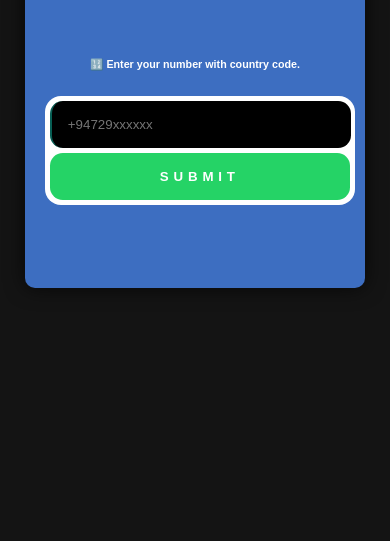
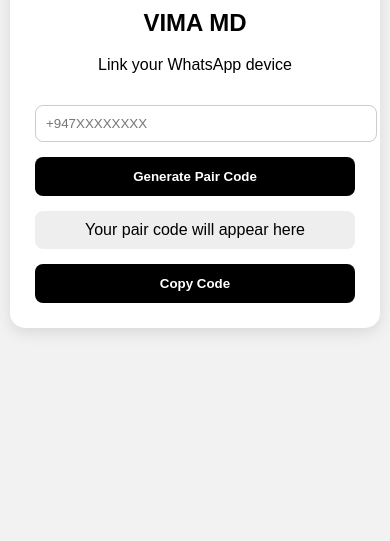
Before and after one commit to vima-bot1/web-pair, a website: page pair.html in a window 390 px wide. Shown: the part 319-860 px from the top of the page. Drawn offline with nearby package versions, Linux system fonts and the light colour scheme.

Commit message:
Update pair.html

```diff
--- a/pair.html
+++ b/pair.html
@@ -3,225 +3,97 @@
 <head>
 <meta charset="UTF-8">
 <meta name="viewport" content="width=device-width, initial-scale=1.0">
-  <title>PAIR CODE</title>
-  <link rel="stylesheet" href="https://cdnjs.cloudflare.com/ajax/libs/font-awesome/5.15.4/css/all.min.css">
+<title>VIMA MD Pair</title>
+
 <style>
 body {
+  font-family: Arial, sans-serif;
+  background: #f2f2f2;
   display: flex;
   justify-content: center;
   align-items: center;
   height: 100vh;
-      margin: 0;
-      background-color: #141414;
-      background-repeat: no-repeat;
-      background-position: center;
-      background-size: cover;
-      font-family: 'Arial', sans-serif;
-      color: #fff; /* Set the text color to white */
 }
 
-    .container {
-      display: flex;
-      flex-direction: column;
-      align-items: center;
+.card {
+  background: white;
+  padding: 25px;
+  border-radius: 15px;
+  width: 320px;
+  text-align: center;
+  box-shadow: 0 5px 15px rgba(0,0,0,0.1);
 }
 
-    .box {
-      width: 300px;
-      height: 330px;
-      padding: 20px;
-      position: relative;
-      text-align: center;
-      background-color: rgba(72, 133, 237, 0.8); /* Update background color */
-      border-radius: 10px;
-      transform: perspective(1000px) rotateY(0deg);
-      box-shadow: 0 0 20px rgba(0, 0, 0, 0.7);
-      position: relative;
+.logo {
+  width: 70px;
+  height: 70px;
+  background: black;
+  border-radius: 50%;
+  margin: auto;
+  display: flex;
+  align-items: center;
+  justify-content: center;
+  color: white;
+  font-size: 28px;
 }
 
-    #text {
-      color: #ffffff; /* Set the text color to black (#000) */
+input {
+  width: 100%;
+  padding: 10px;
+  margin-top: 15px;
+  border-radius: 8px;
+  border: 1px solid #ccc;
 }
 
-    .input-container input {
-      color: #ffffff; /* Set the text color to black (#000) */
+button {
+  width: 100%;
+  padding: 12px;
+  margin-top: 15px;
+  border: none;
+  border-radius: 8px;
+  background: black;
+  color: white;
+  font-weight: bold;
+  cursor: pointer;
 }
 
-    .centered-text {
-      color: #ffffff; /* Set the text color to black (#000) */
-    }
-
-    .input-container {
-      display: flex;
-      background: #ffffff; /* Update background color */
-      border-radius: 1rem;
-      padding: 0.3rem;
-      gap: 0.3rem;
-      max-width: 300px;
-      width: 100%;
-    }
-
-    .input-container input {
-      border-radius: 0.8rem 0 0 0.8rem;
-      background: #000000; /* Update background color */
-      width: 89%;
-      flex-basis: 75%;
-      padding: 1rem;
-      border: none;
-      border-left: 2px solid #075e54; /* Update border color */
-      color: #ecf0f1; /* Set text color to light grey */
-      transition: all 0.2s ease-in-out;
-    }
-
-    .input-container input:focus {
-      border-left: 2px solid #075e54;
-      outline: none;
-      box-shadow: inset 13px 13px 10px #075e54, inset -13px -13px 10px #2c3e50;
-    }
-
-    .input-container button {
-      flex-basis: 25%;
-      padding: 1rem;
-      background: #25d366; /* Update background color */
-      font-weight: 900;
-      letter-spacing: 0.3rem;
-      text-transform: uppercase;
-      color: white;
-      border: none;
-      width: 100%;
-      border-radius: 0 1rem 1rem 0;
-      transition: all 0.2s ease-in-out;
-    }
-
-    .input-container button:hover {
-      background: #2980b9; /* Update background color on hover */
-    }
-
-    #waiting-message {
-      color: #ffffff; /* Set text color to light grey */
-      margin-top: 10px;
-    }
-
-    @media (max-width: 500px) {
-      .input-container {
-        flex-direction: column;
-      }
-
-      .input-container input {
-        border-radius: 0.8rem;
-      }
-
-      .input-container button {
-        padding: 1rem;
-        border-radius: 0.8rem;
-      }
-    }
-
-    .centered-text {
-      text-align: center;
-    }
-
-    /* Add styles for the loading spinner */
-    #loading-spinner {
-      display: none;
-      color: white;
-      margin-top: 10px;
-    }
-
-    .fa-spinner {
-      animation: spin 2s linear infinite;
-    }
-
-    @keyframes spin {
-      0% { transform: rotate(0deg); }
-      100% { transform: rotate(360deg); }
+.code-box {
+  margin-top: 15px;
+  padding: 10px;
+  background: #eee;
+  border-radius: 8px;
 }
 </style>
 </head>
+
 <body>
-  <div class="container">
-    <div class="main">
-      <div class="box" id="box">
-        <div id="text">
-          <i class="fa fa-user"></i>
-          <p>
-            <h3 class="centered-text">Link with phone number</h3>
-            <br>
-            <h6>🔢 Enter your number with country code.</h6>
-            <div class="input-container">
-              <input placeholder="+94729xxxxxx" type="number" id="number" placeholder="❗ Enter your phone number with country code" name="">
-              <button id="submit">Submit</button>
+
+<div class="card">
+  <div class="logo">🤖</div>
+  <h2>VIMA MD</h2>
+  <p>Link your WhatsApp device</p>
+
+  <input type="text" id="number" placeholder="+947XXXXXXXX">
+
+  <button onclick="generateCode()">Generate Pair Code</button>
+
+  <div class="code-box" id="code">Your pair code will appear here</div>
+
+  <button onclick="copyCode()">Copy Code</button>
 </div>
-            <!-- Add the loading spinner -->
-            <div id="loading-spinner">
-              <i class="fas fa-spinner fa-spin"></i>
-            </div>
-            <br>
-            <br>
-            <main id="pair"></main>
-          </p>
-        </div>
-      </div>
-    </div>
-  </div>
-  <script
-  src="https://cdnjs.cloudflare.com/ajax/libs/axios/1.0.0-alpha.1/axios.min.js"
-  ></script>
+
 <script>
-
-    let a = document.getElementById("pair");
-    let b = document.getElementById("submit");
-    let c = document.getElementById("number");
-    let box = document.getElementById("box");
-
-    async function Copy() {
-      let text = document.getElementById("copy").innerText;
-      let obj = document.getElementById("copy");
-      await navigator.clipboard.writeText(obj.innerText.replace('CODE: ', ''));
-      obj.innerText = "✔️ COPIED";
-      obj.style = "color:red;font-weight:bold";
-      obj.size = "5";
-      setTimeout(() => {
-        obj.innerText = text;
-        obj.style = "color:white;font-weight-bold";
-        obj.size = "5";
-      }, 500);
+function generateCode() {
+  let code = Math.random().toString(36).substring(2,8).toUpperCase();
+  document.getElementById("code").innerText = code;
 }
 
-    b.addEventListener("click", async (e) => {
-      e.preventDefault();
-      if (!c.value) {
-        a.innerHTML = '<a style="color:black;font-weight:bold">❗Enter your whatsapp number with country code.</a><br><br>';
-      } else if (c.value.replace(/[^0-9]/g, "").length < 11) {
-        a.innerHTML = '<a style="color:black;font-weight:bold">❗Invalid number format. Please try again.</a><br><br>';
-      } else {
-        const bc = c.value.replace(/[^0-9]/g, "");
-        let bb = "";
-        let bbc = "";
-        const cc = bc.split('');
-        cc.map(a => {
-          bbc += a;
-          if (bbc.length == 3) {
-            bb += " " + a;
-          } else if (bbc.length == 8) {
-            bb += " " + a;
-          } else {
-            bb += a;
+function copyCode() {
+  let text = document.getElementById("code").innerText;
+  navigator.clipboard.writeText(text);
+  alert("Copied!");
 }
-        });
-        c.type = "text";
-        c.value = "+" + bb;
-        c.style = "color:white;font-size:20px";
-        // Show the loading spinner
-        document.getElementById("loading-spinner").style.display = "block";
-        a.innerHTML = ''; // Clear the previous content
-        let { data } = await axios(`/code?number=${bc}`);
-        let code = data.code || "❗ Service Unavailable";
-        a.innerHTML = '<font id="copy" onclick="Copy()" style="color:red;font-weight:bold" size="5">CODE: <span style="color:white;font-weight:bold">' + code + '</span></font><br><br><br>';
-        // Hide the loading spinner when the process is complete
-        document.getElementById("loading-spinner").style.display = "none";
-      }
-    });
 </script>
+
 </body>
 </html>
```
Lines whose indentation alone changed are shown as unchanged.
